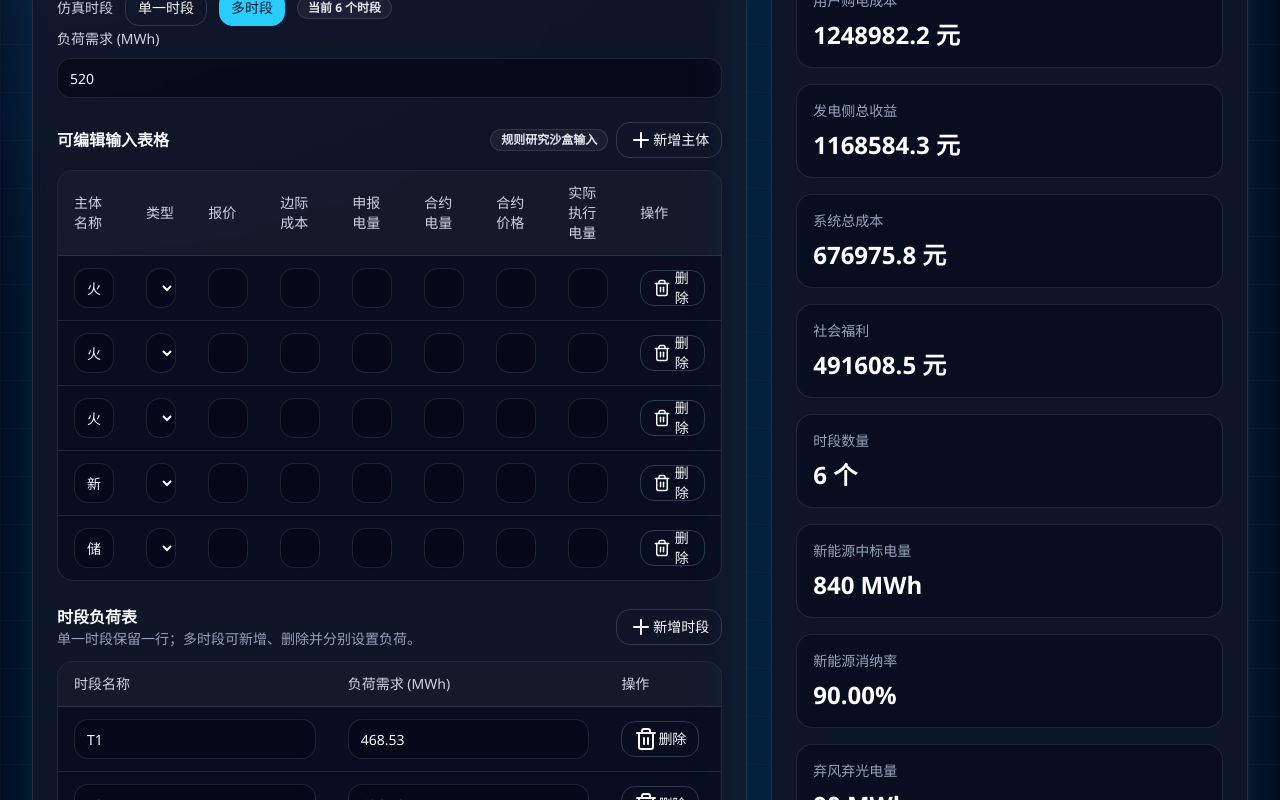
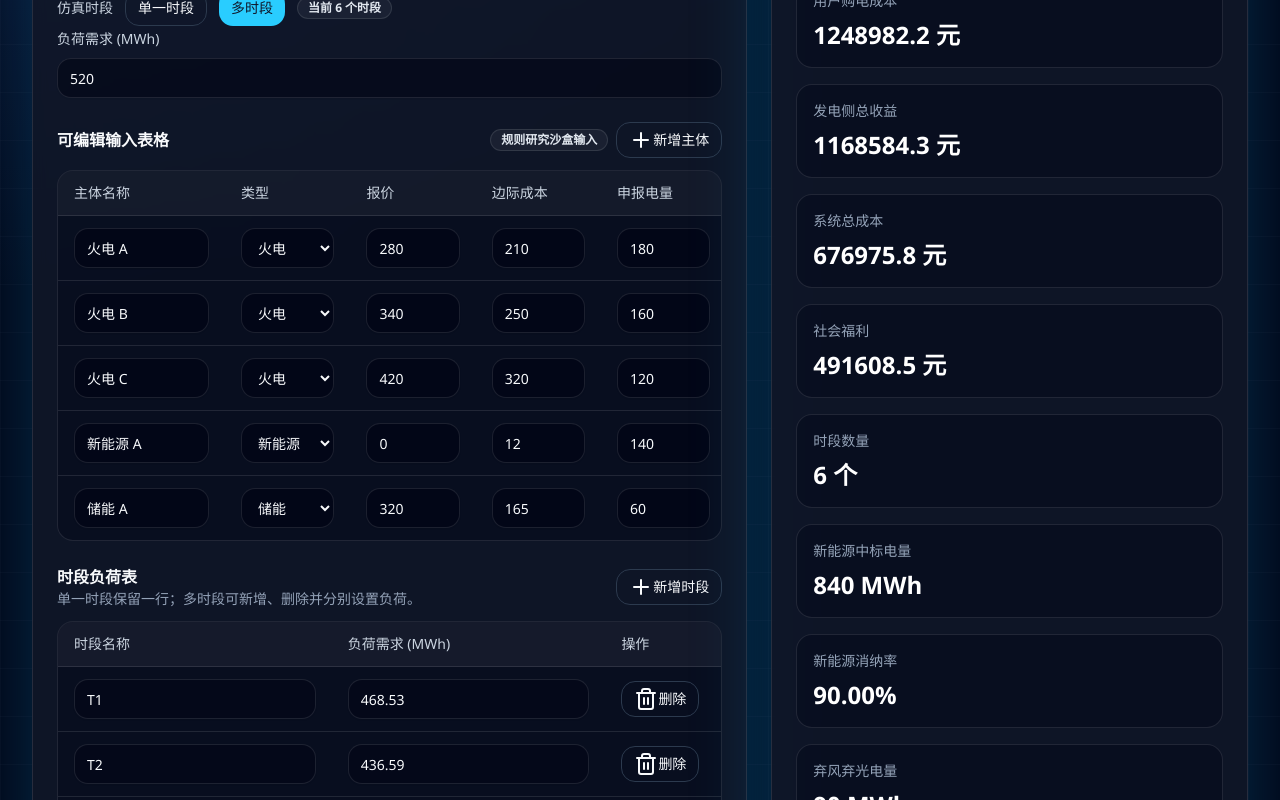
Before and after one commit to lc20040611-oss/power-market-sandbox, a Next.js app: page /simulation in a window 1280 px wide. Shown: the part 820-1620 px from the top of the page. Built offline with nearby package versions, Linux system fonts and the light colour scheme.

Commit message:
fix simulation table readability

```diff
--- a/src/components/simulation/simulation-workbench.tsx
+++ b/src/components/simulation/simulation-workbench.tsx
@@ -278,8 +278,8 @@ export function SimulationWorkbench() {
   };
 
   return (
-    <div className="grid gap-6 xl:grid-cols-[1.2fr_0.8fr]">
-      <Card>
+    <div className="grid min-w-0 gap-6 xl:grid-cols-[1.2fr_0.8fr]">
+      <Card className="min-w-0">
         <CardHeader>
           <CardTitle>市场仿真输入</CardTitle>
           <CardDescription>保持现有页面结构，仿真时会自动应用当前规则配置。</CardDescription>
@@ -326,8 +326,8 @@ export function SimulationWorkbench() {
 
           <NumberField label="负荷需求 (MWh)" value={form.loadDemand} onChange={updateLoadDemand} />
 
-          <div className="space-y-3">
-            <div className="flex items-center justify-between">
+          <div className="flex flex-col gap-3">
+            <div className="flex flex-wrap items-center justify-between gap-3">
               <h3 className="text-base font-semibold">可编辑输入表格</h3>
               <div className="flex items-center gap-2">
                 <Badge variant="secondary">规则研究沙盒输入</Badge>
@@ -338,7 +338,18 @@ export function SimulationWorkbench() {
               </div>
             </div>
             <div className="overflow-x-auto rounded-2xl border border-white/10 bg-slate-950/40">
-              <table className="min-w-full text-sm">
+              <table className="min-w-[1180px] table-fixed text-sm">
+                <colgroup>
+                  <col className="w-[160px]" />
+                  <col className="w-[120px]" />
+                  <col className="w-[110px]" />
+                  <col className="w-[120px]" />
+                  <col className="w-[120px]" />
+                  <col className="w-[120px]" />
+                  <col className="w-[120px]" />
+                  <col className="w-[130px]" />
+                  <col className="w-[120px]" />
+                </colgroup>
                 <thead className="bg-white/5 text-left text-slate-300">
                   <tr>
                     <th className="px-4 py-3 font-medium">主体名称</th>
@@ -357,13 +368,14 @@ export function SimulationWorkbench() {
                     <tr key={participant.id} className="border-t border-white/10">
                       <td className="px-4 py-3">
                         <Input
+                          className="min-w-[128px] bg-slate-950/80 text-slate-50"
                           value={participant.name}
                           onChange={(event) => updateParticipant(index, "name", event.target.value)}
                         />
                       </td>
                       <td className="px-4 py-3">
                         <select
-                          className="flex h-10 w-full rounded-md border border-white/10 bg-slate-950/60 px-3 py-2 text-sm text-foreground focus-visible:outline-none focus-visible:ring-2 focus-visible:ring-cyan-400"
+                          className="flex h-10 min-w-[88px] w-full rounded-md border border-white/10 bg-slate-950/80 px-3 py-2 text-sm text-slate-50 focus-visible:outline-none focus-visible:ring-2 focus-visible:ring-cyan-400"
                           value={participant.type}
                           onChange={(event) => updateParticipant(index, "type", event.target.value)}
                         >
@@ -376,6 +388,7 @@ export function SimulationWorkbench() {
                       </td>
                       <td className="px-4 py-3">
                         <Input
+                          className="min-w-[88px] bg-slate-950/80 text-slate-50 tabular-nums"
                           type="number"
                           value={participant.price}
                           onChange={(event) => updateParticipant(index, "price", event.target.value)}
@@ -383,6 +396,7 @@ export function SimulationWorkbench() {
                       </td>
                       <td className="px-4 py-3">
                         <Input
+                          className="min-w-[88px] bg-slate-950/80 text-slate-50 tabular-nums"
                           type="number"
                           value={participant.marginalCost}
                           onChange={(event) => updateParticipant(index, "marginalCost", event.target.value)}
@@ -390,6 +404,7 @@ export function SimulationWorkbench() {
                       </td>
                       <td className="px-4 py-3">
                         <Input
+                          className="min-w-[88px] bg-slate-950/80 text-slate-50 tabular-nums"
                           type="number"
                           value={participant.declaredQuantity}
                           onChange={(event) => updateParticipant(index, "declaredQuantity", event.target.value)}
@@ -397,6 +412,7 @@ export function SimulationWorkbench() {
                       </td>
                       <td className="px-4 py-3">
                         <Input
+                          className="min-w-[88px] bg-slate-950/80 text-slate-50 tabular-nums"
                           type="number"
                           value={participant.contractQuantity ?? 0}
                           onChange={(event) => updateParticipant(index, "contractQuantity", event.target.value)}
@@ -404,6 +420,7 @@ export function SimulationWorkbench() {
                       </td>
                       <td className="px-4 py-3">
                         <Input
+                          className="min-w-[88px] bg-slate-950/80 text-slate-50 tabular-nums"
                           type="number"
                           value={participant.contractPrice ?? 0}
                           onChange={(event) => updateParticipant(index, "contractPrice", event.target.value)}
@@ -411,6 +428,7 @@ export function SimulationWorkbench() {
                       </td>
                       <td className="px-4 py-3">
                         <Input
+                          className="min-w-[88px] bg-slate-950/80 text-slate-50 tabular-nums"
                           type="number"
                           value={participant.actualQuantity ?? participant.declaredQuantity}
                           onChange={(event) => updateParticipant(index, "actualQuantity", event.target.value)}
@@ -418,6 +436,7 @@ export function SimulationWorkbench() {
                       </td>
                       <td className="px-4 py-3">
                         <Button
+                          className="whitespace-nowrap"
                           type="button"
                           size="sm"
                           variant="outline"
```
